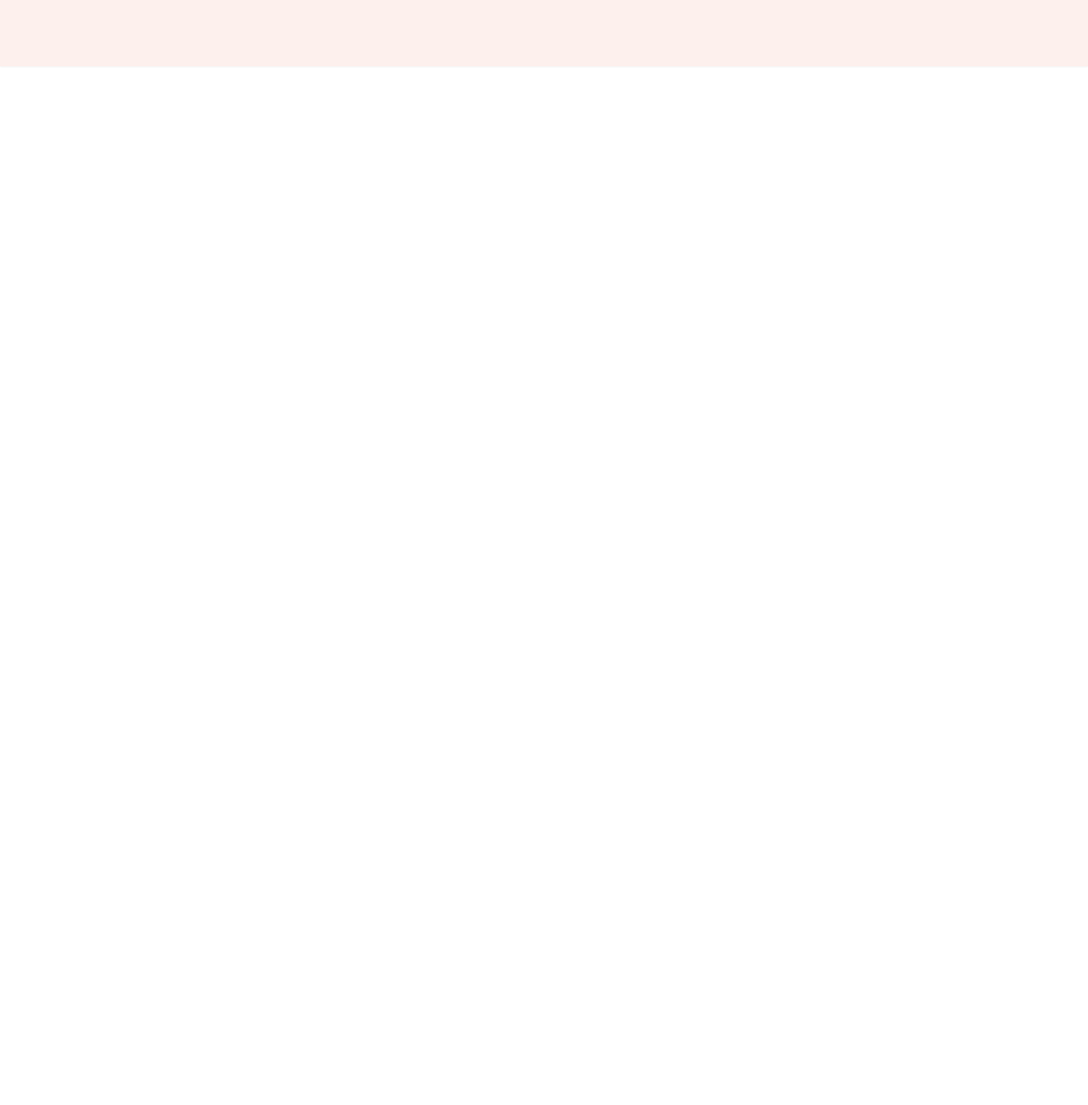
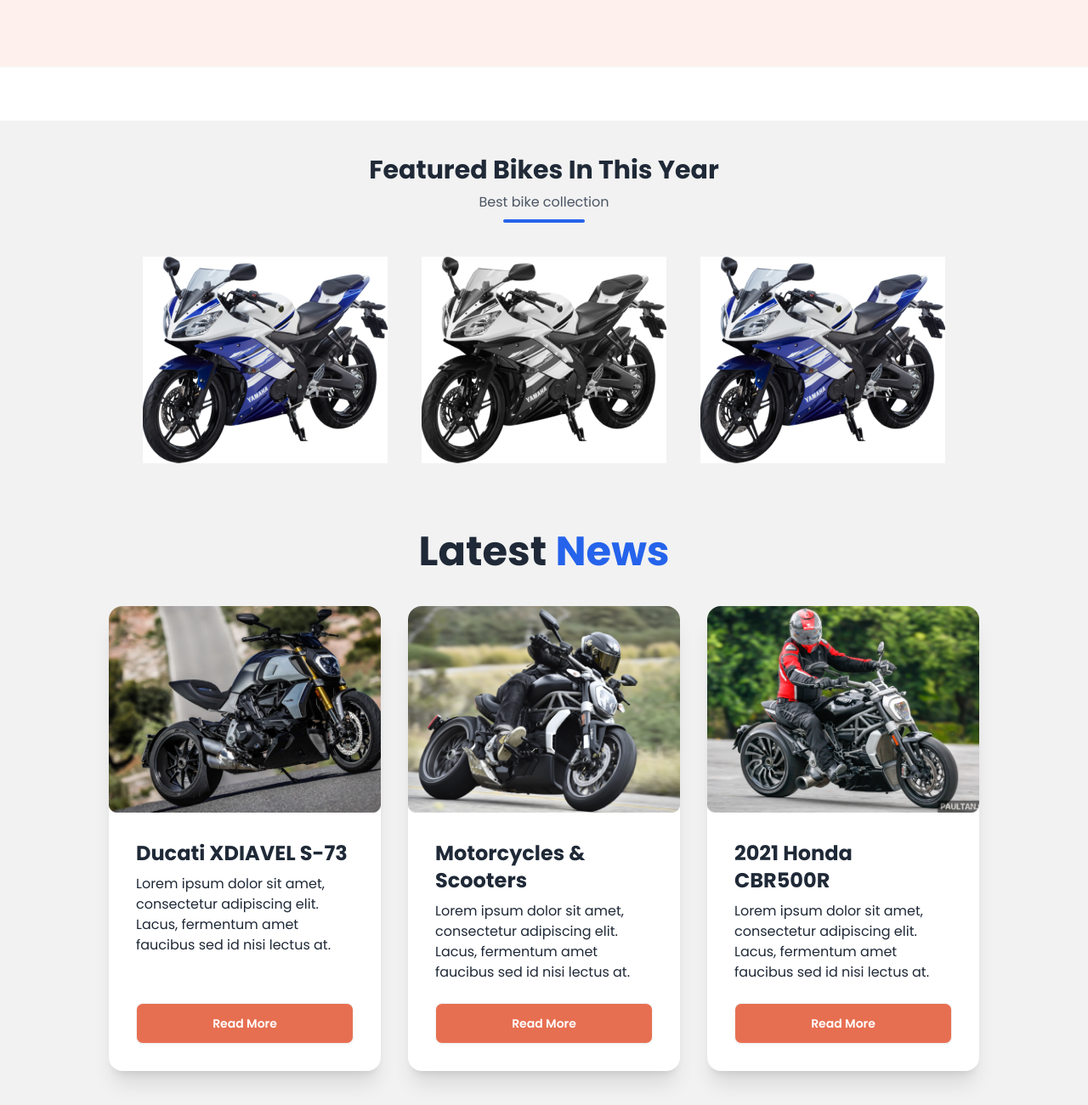
Before and after one commit to asif893461/bikezone-daisy-ui, a plain HTML site: page index.html in a window 1280 px wide. Shown: the part 560-1860 px from the top of the page at 85% size. Before the commit the page ends 800 px from the top, so only its background shows below. Drawn offline with nearby package versions, Linux system fonts and the light colour scheme.

Commit message:
added first section

```diff
--- a/index.html
+++ b/index.html
@@ -24,6 +24,7 @@
                     colors: {
                         'bike-primary': '#e76f51',
                         'bike-primary-bg': 'rgba(231, 111, 81, 0.1)',
+                        'bike-secondary-bg': '',
                     },
                     fontFamily: {
                         poppins: ['Poppins', 'sans-serif'],
@@ -167,6 +168,89 @@
             </div>
         </div>
     </header>
+    <main>
+        <!-- 2nd section -->
+        <section class="py-10 bg-base-200 mt-16">
+            <div class="text-center mb-10">
+                <h4 class="text-3xl font-bold mb-2">Featured Bikes In This Year</h4>
+                <p class="text-gray-600">Best bike collection</p>
+                <div class="w-24 h-1 bg-blue-600 mx-auto mt-2 rounded"></div>
+            </div>
+
+            <div class="flex flex-wrap justify-center items-center gap-10">
+                <img src="./images/others/feature-bike.png" alt="Bike 1"
+                    class="w-72 hover:scale-105 transition-transform duration-300" />
+                <img src="./images/others/feature-bike.png" alt="Bike 2"
+                    class="w-72 hover:scale-105 transition-transform duration-300 grayscale hover:grayscale-0" />
+                <img src="./images/others/feature-bike.png" alt="Bike 3"
+                    class="w-72 hover:scale-105 transition-transform duration-300" />
+            </div>
+        </section>
+
+        <!-- 3rd section -->
+        <section class="py-10 bg-base-200">
+            <h1 class="text-center text-5xl font-bold mb-10 text-gray-800">
+                Latest <span class="text-blue-600">News</span>
+            </h1>
+
+            <div class="container mx-auto flex flex-wrap justify-center gap-8">
+
+                <!-- Card 1 -->
+                <div class="card bg-base-100 shadow-xl w-80">
+                    <figure>
+                        <img src="./images/others/latest1.png" alt="bike" class="rounded-t-lg" />
+                    </figure>
+                    <div class="card-body text-left">
+                        <h2 class="card-title text-2xl font-bold">Ducati XDIAVEL S-73</h2>
+                        <p>
+                            Lorem ipsum dolor sit amet, <br> consectetur adipiscing elit. <br> Lacus, fermentum amet
+                            faucibus sed id nisi lectus at.
+                        </p>
+                        <div class="card-actions mt-4">
+                            <button class="btn bg-bike-primary text-white w-full">Read More</button>
+                        </div>
+                    </div>
+                </div>
+
+                <!-- Card 2 -->
+                <div class="card bg-base-100 shadow-xl w-80">
+                    <figure>
+                        <img src="./images/others/latest2.png" alt="bike" class="rounded-t-lg" />
+                    </figure>
+                    <div class="card-body text-left">
+                        <h2 class="card-title text-2xl font-bold">Motorcycles & Scooters</h2>
+                        <p>
+                            Lorem ipsum dolor sit amet, <br> consectetur adipiscing elit. <br> Lacus, fermentum amet
+                            faucibus sed id nisi lectus at.
+                        </p>
+                        <div class="card-actions mt-4">
+                            <button class="btn bg-bike-primary text-white w-full">Read More</button>
+                        </div>
+                    </div>
+                </div>
+
+                <!-- Card 3 -->
+                <div class="card bg-base-100 shadow-xl w-80">
+                    <figure>
+                        <img src="./images/others/latest3.png" alt="bike" class="rounded-t-lg" />
+                    </figure>
+                    <div class="card-body text-left">
+                        <h2 class="card-title text-2xl font-bold">2021 Honda CBR500R</h2>
+                        <p>
+                            Lorem ipsum dolor sit amet, <br> consectetur adipiscing elit. <br> Lacus, fermentum amet
+                            faucibus sed id nisi lectus at.
+                        </p>
+                        <div class="card-actions mt-4">
+                            <button class="btn bg-bike-primary text-white w-full">Read More</button>
+                        </div>
+                    </div>
+                </div>
+
+            </div>
+        </section>
+
+
+    </main>
 </body>
 
 </html>
```
